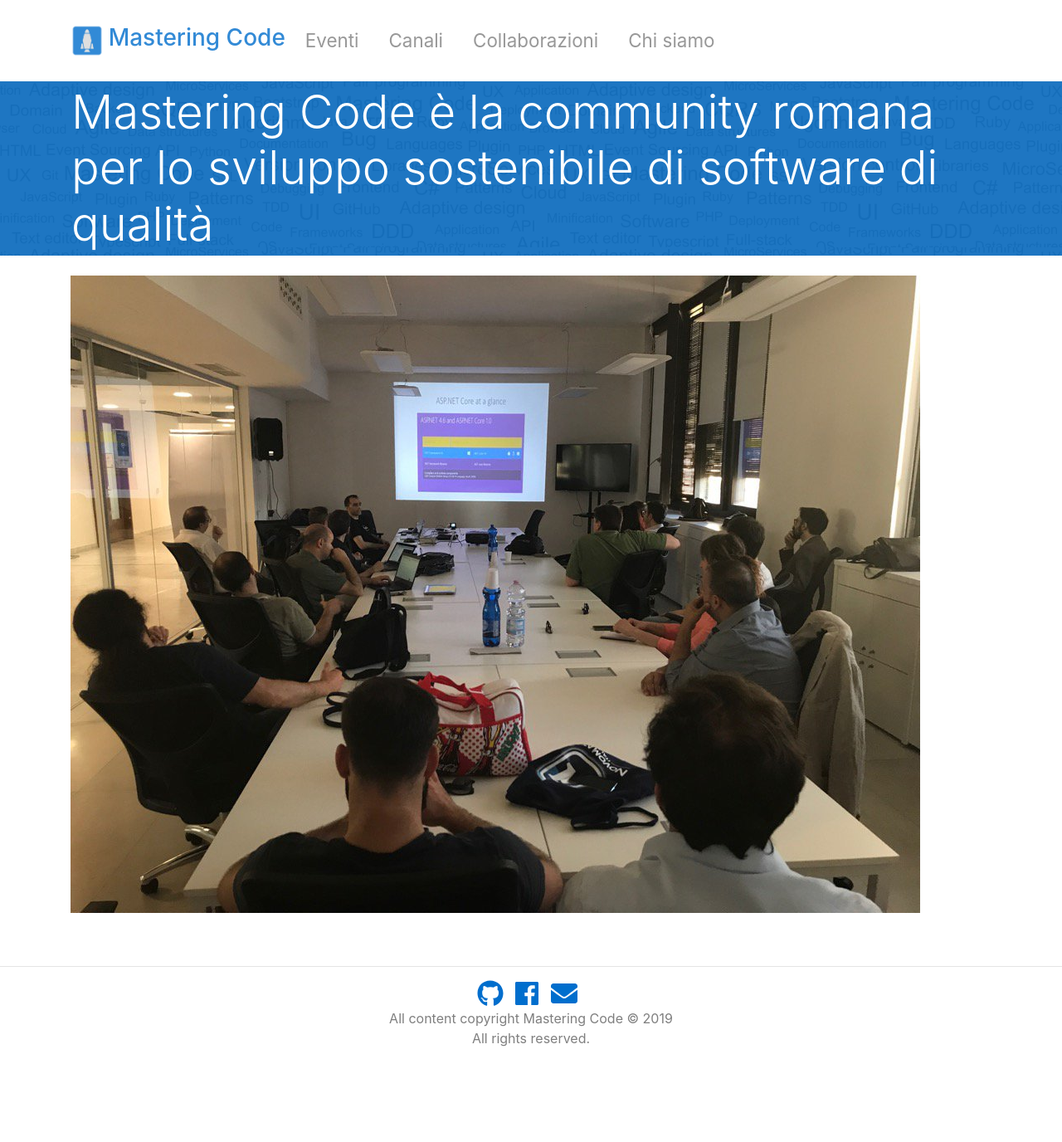
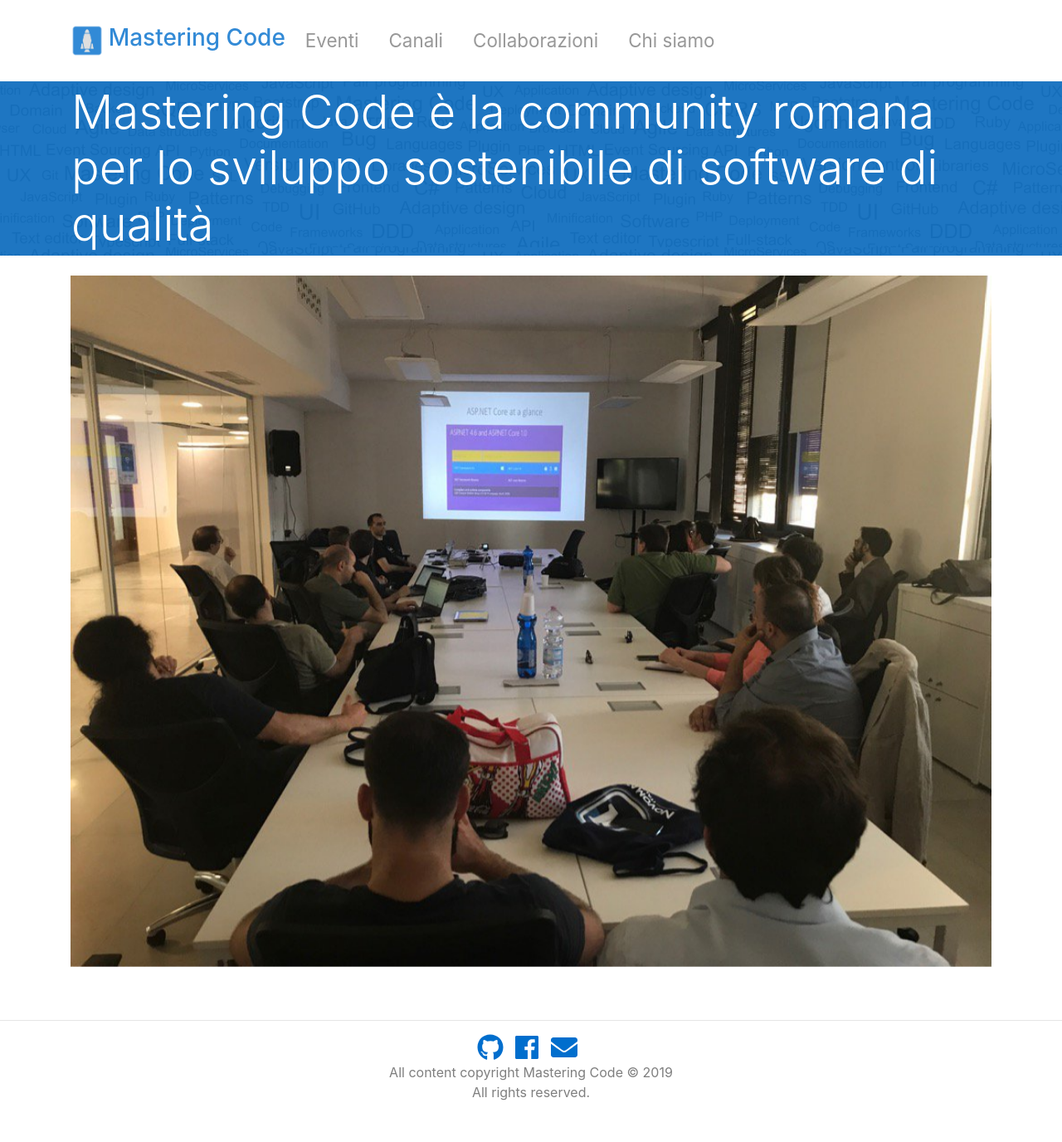
Before and after one commit to MasteringCode/masteringcode.github.io, a Jekyll site: the page built from index.html, in a window 1280 px wide. Shown: the whole page at 83% size. Built offline with Jekyll 4.4.1, drawn with Linux system fonts in a browser that asks for light colours; nearby versions of some CDN libraries; before the commit the page ends 1311 px from its top, so only the background shows below that.

Commit message:
Fix carousel

```diff
--- a/css/custom/pages/mchome.scss
+++ b/css/custom/pages/mchome.scss
@@ -8,4 +8,9 @@
         margin-top: 12px;
         margin-bottom: 24px;
     }
+
+    .carousel-inner img {
+        width: 100%;
+        height: 100%;
+    }
 }
--- a/index.html
+++ b/index.html
@@ -4,10 +4,7 @@ title: Home
 ---
 
 <section id="mchome">
-   <div class="container">
-
-        <div class="row pt-4">
-            <div class="col">
+   <div class="container pt-4">
         <div id="carouselExampleSlidesOnly" class="carousel slide" data-ride="carousel">
             <div class="carousel-inner">
                 {% for item in site.data.carousel_img_list %}
@@ -22,7 +19,4 @@ title: Home
             </div>
         </div>
     </div>
-        </div>
-
-    </div>
 </section>
```
Lines whose indentation alone changed are shown as unchanged.
